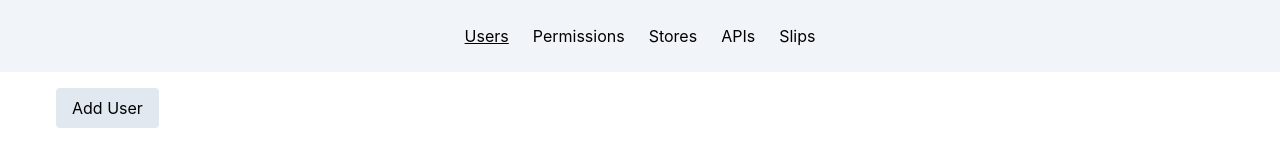
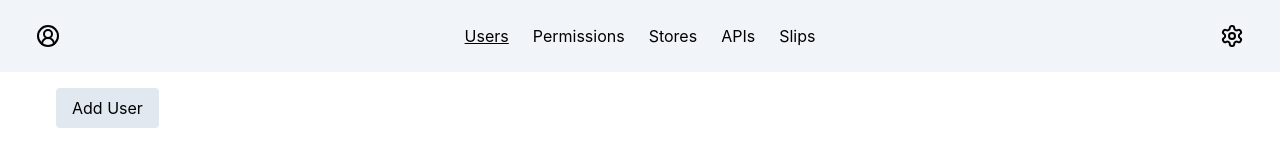
Before and after one commit to DanielTarko/slip-it, a React (Create React App) app: page /#/retailer in a window 1280 px wide. Shown: the top 143 px of the page. Built offline with nearby package versions, Linux system fonts and the light colour scheme.

Commit message:
more UI changes

```diff
--- a/src/pages/Retailer.jsx
+++ b/src/pages/Retailer.jsx
@@ -1,6 +1,6 @@
 import React, { useState } from 'react';
 import SearchableContent from '../components/seachable-content';
-
+import { CircleUserRound, Settings } from 'lucide-react';
 
 function Retailer() {
   const [page, setPage] = useState('users');
@@ -55,16 +55,16 @@ function Retailer() {
 
   return (
     <div className="text-center">
-      <div className="bg-slate-100	p-3">
-        <button
-        onClick={() => setPage('users')}
-        className={`p-3 hover:font-semibold ${page === "users" ? "underline" : ""}`}>
-          Users
-        </button>
-        <button onClick={() => setPage('permissions')} className={`p-3 hover:font-semibold ${page === "permissions" ? "underline" : ""}`}>Permissions</button>
-        <button onClick={() => setPage('stores')} className={`p-3 hover:font-semibold ${page === "stores" ? "underline" : ""}`}>Stores</button>
-        <button onClick={() => setPage('apis')} className={`p-3 hover:font-semibold ${page === "apis" ? "underline" : ""}`}>APIs</button>
-        <button onClick={() => setPage('slips')} className={`p-3 hover:font-semibold ${page === "slips" ? "underline" : ""}`}>Slips</button>
+      <div className="bg-slate-100	p-3 flex">
+        <CircleUserRound className={"w-6 h-6 my-auto mx-6 cursor-pointer"}/>
+        <div className={"mx-auto"}>
+          <button onClick={() => setPage('users')} className={`p-3 hover:font-semibold ${page === "users" ? "underline" : ""}`}> Users </button>
+          <button onClick={() => setPage('permissions')} className={`p-3 hover:font-semibold ${page === "permissions" ? "underline" : ""}`}>Permissions</button>
+          <button onClick={() => setPage('stores')} className={`p-3 hover:font-semibold ${page === "stores" ? "underline" : ""}`}>Stores</button>
+          <button onClick={() => setPage('apis')} className={`p-3 hover:font-semibold ${page === "apis" ? "underline" : ""}`}>APIs</button>
+          <button onClick={() => setPage('slips')} className={`p-3 hover:font-semibold ${page === "slips" ? "underline" : ""}`}>Slips</button>
+        </div>
+        <Settings className={"w-6 h-6 my-auto mx-6 cursor-pointer"}/>
 
       </div>
       <div className="max-w-7xl mx-auto">
```
